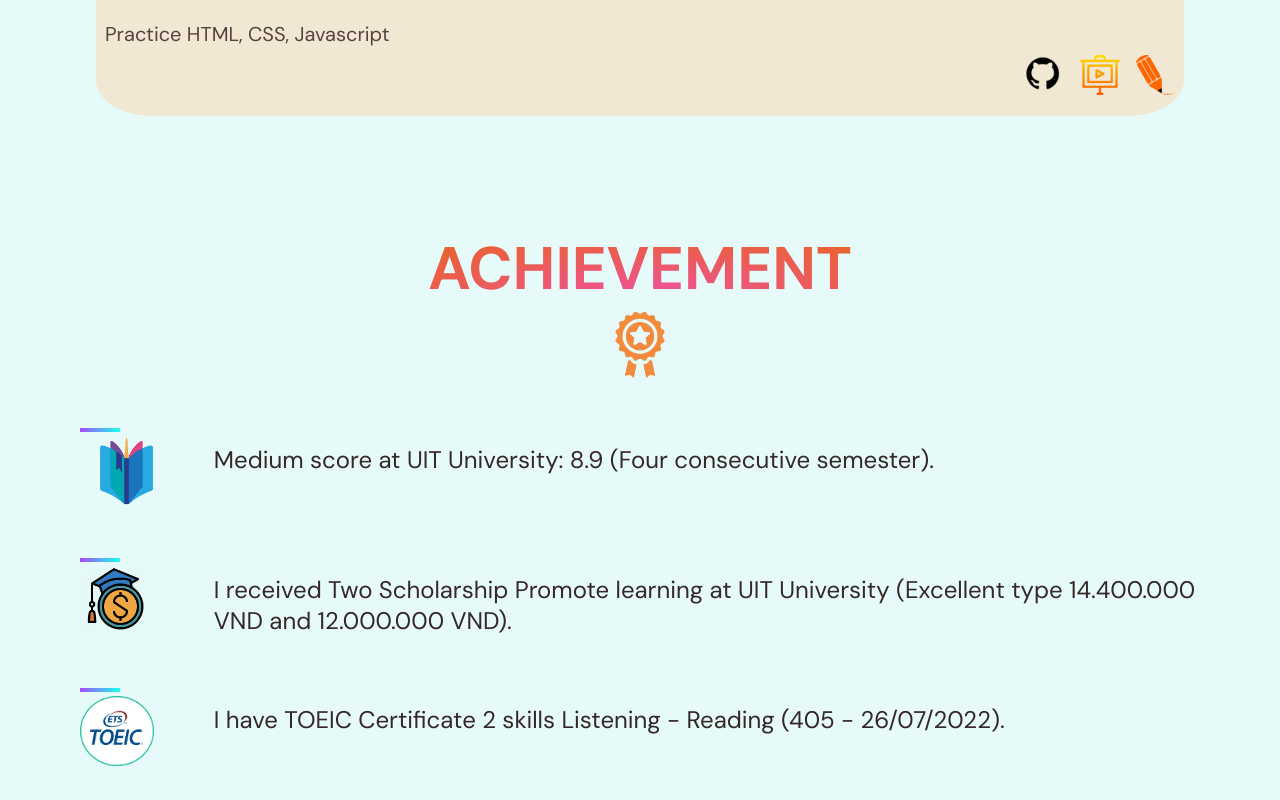
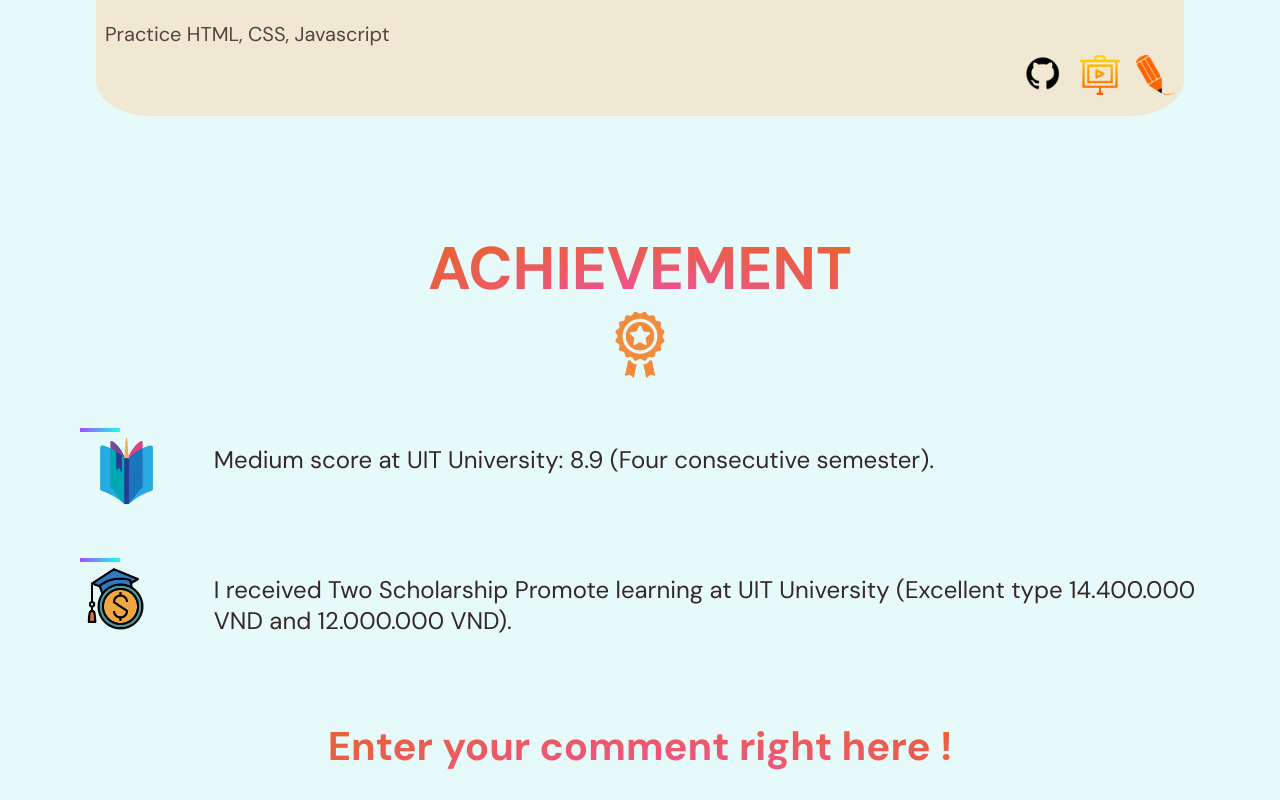
Before and after one commit to phuchs47203/phs_portfolio, a React (Create React App) app: page / in a window 1280 px wide. Shown: the part 11200-12000 px from the top of the page. Built offline with nearby package versions, Linux system fonts and the light colour scheme.

Commit message:
edit achievement

```diff
--- a/src/container/Achievement/Achievement.jsx
+++ b/src/container/Achievement/Achievement.jsx
@@ -13,12 +13,13 @@ const achieDATA = [
         text: 'I received Two Scholarship Promote learning at UIT University (Excellent type 14.400.000 VND and 12.000.000 VND).',
         linkDemonstrate: 'https://drive.google.com/file/d/1H1ZkCTncpywCk26wi_Ea25rN8gLWOEn1/view'
     },
-    {
-        logourl: imagess.toeic,
-        text: 'I have TOEIC Certificate 2 skills Listening - Reading (405 - 26/07/2022).',
-        linkDemonstrate: 'https://drive.google.com/file/d/1H1ZkCTncpywCk26wi_Ea25rN8gLWOEn1/view'
-    }
+
 ]
+// {
+//     logourl: imagess.toeic,
+//     text: 'I have TOEIC Certificate 2 skills Listening - Reading (405 - 26/07/2022).',
+//     linkDemonstrate: 'https://drive.google.com/file/d/1H1ZkCTncpywCk26wi_Ea25rN8gLWOEn1/view'
+// }
 const Achievement = () => {
     return (
         <div className='pflo__achiev' id='achievement'>
```
